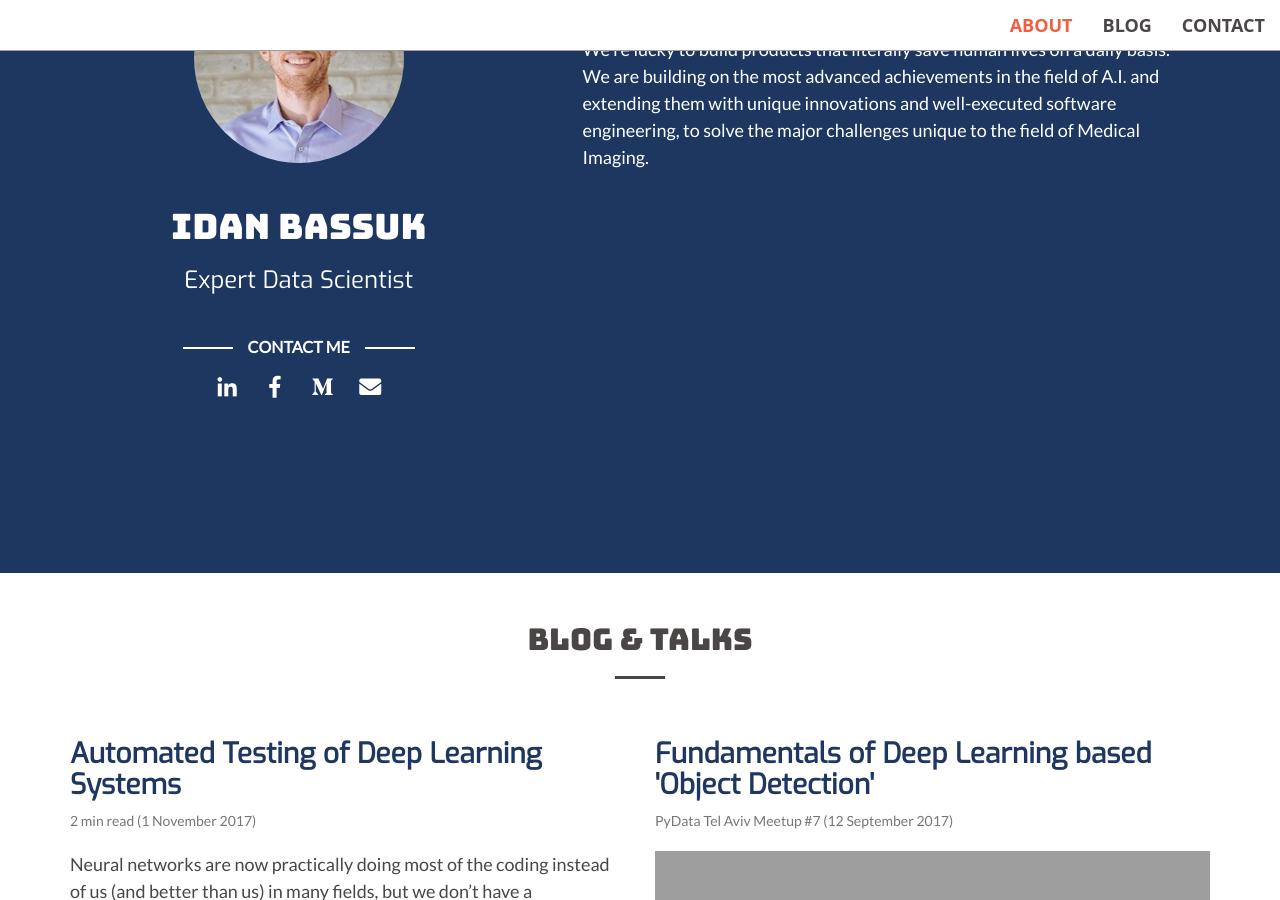
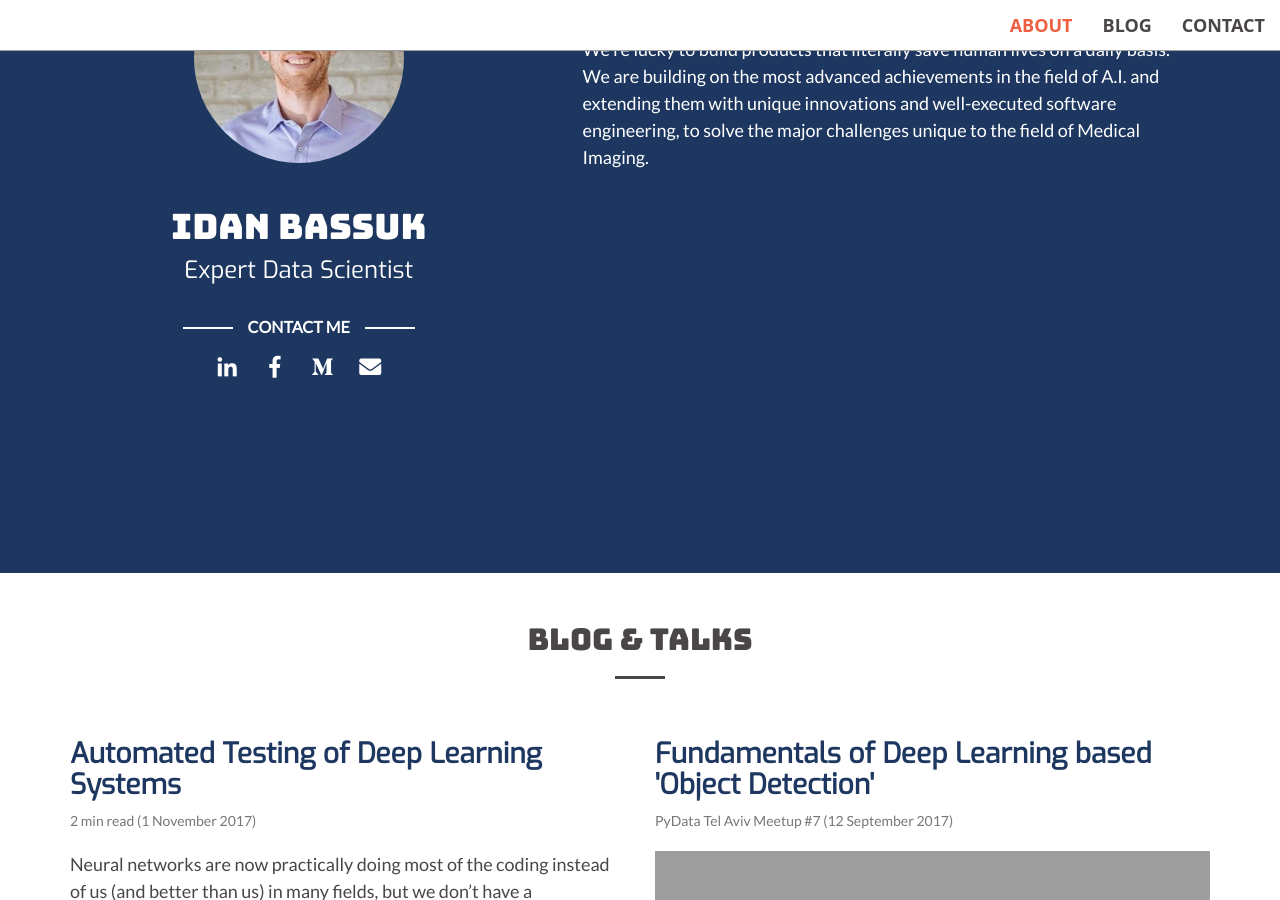
Before and after one commit to idan-bassuk/idan-bassuk.github.io, a Jekyll site: the page built from index.html, in a window 1280 px wide and 900 px high, scrolled down 1047 px. Built offline with Jekyll 4.4.1, drawn with Linux system fonts in a browser that asks for light colours; grey boxes are pictures that could not be loaded.

Commit message:
Update _base.scss

```diff
--- a/_sass/_base.scss
+++ b/_sass/_base.scss
@@ -7,6 +7,7 @@
 
 #profile-photo { padding-top: 25px; padding-bottom: 25px; }
 #about-txt { padding: 25px; }
+#about h3 { margin-top: 10px; }
 
 .fancy {
   font-family: 'Lato', sans-serif;
```
